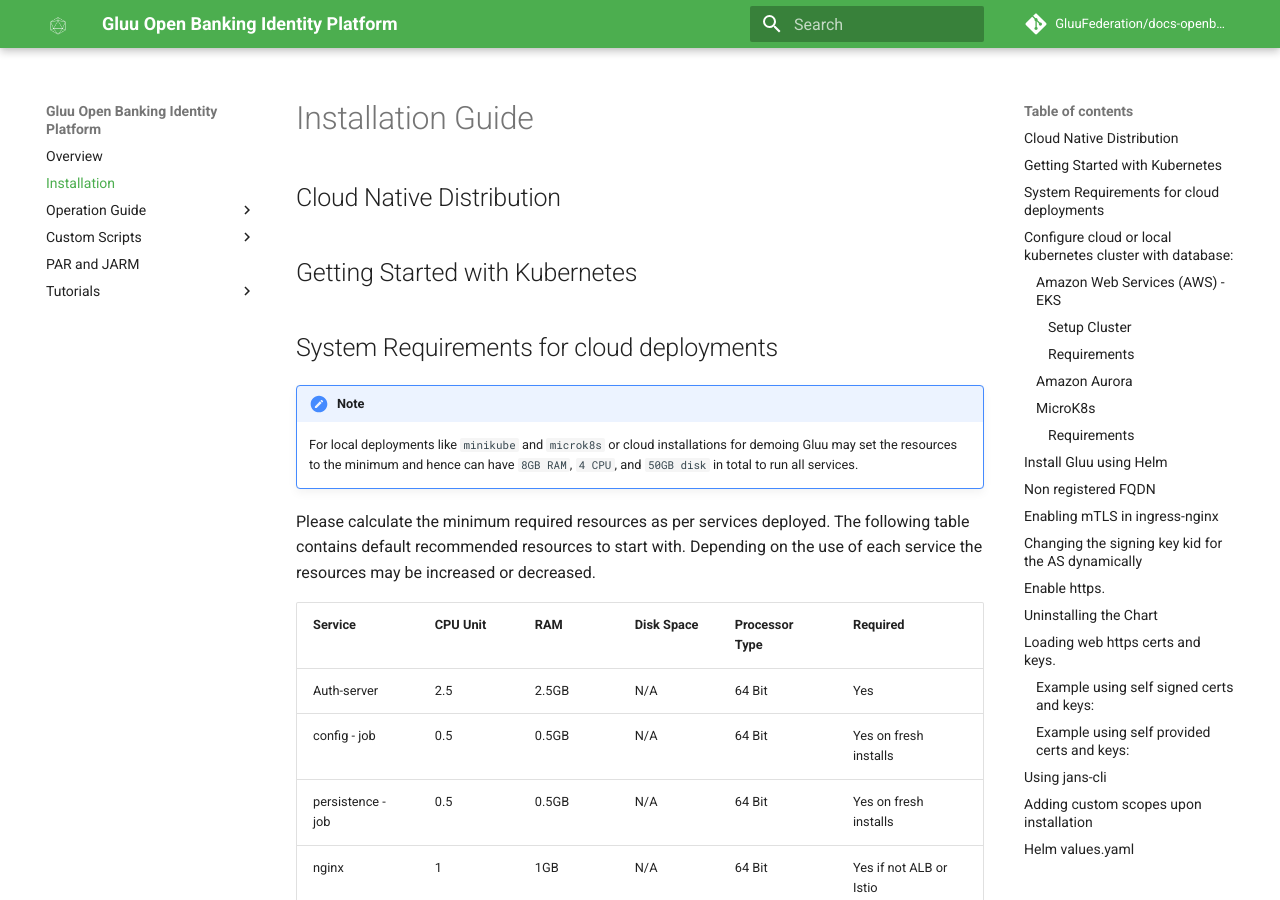
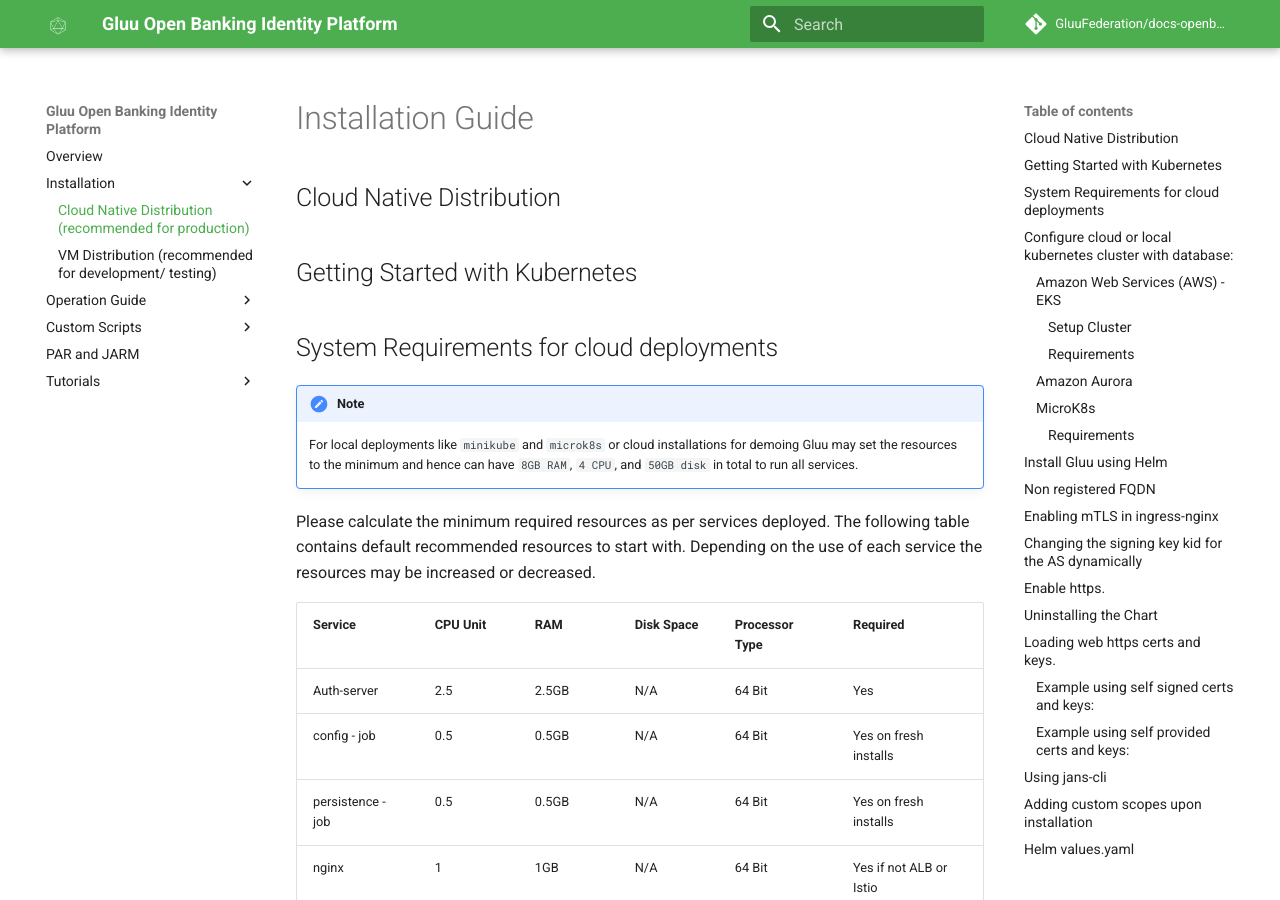
Before and after one commit to GluuFederation/docs-openbanking-prod, an MkDocs documentation site: the page built from docs/source/install-cn.md, in a window 1280 px wide and 900 px high. Built offline with MkDocs 1.6.1 and Material for MkDocs 9.7.7, drawn with Linux system fonts in a browser that asks for light colours; comment, search, counter and statistics services are not loaded.

Commit message:
Update mkdocs.yml

```diff
--- a/docs/mkdocs.yml
+++ b/docs/mkdocs.yml
@@ -42,7 +42,9 @@ markdown_extensions:
 # Navigation
 nav:
 - Overview: index.md
-- Installation: install-cn.md
+- Installation:
+    - Cloud Native Distribution (recommended for production): install-cn.md
+    - VM Distribution (recommended for development/ testing): installvm.md
 #- Use Cases:
 #    - Authorization: use-cases/authz.md
 #    - CIBA: use-cases/ciba.md
```
